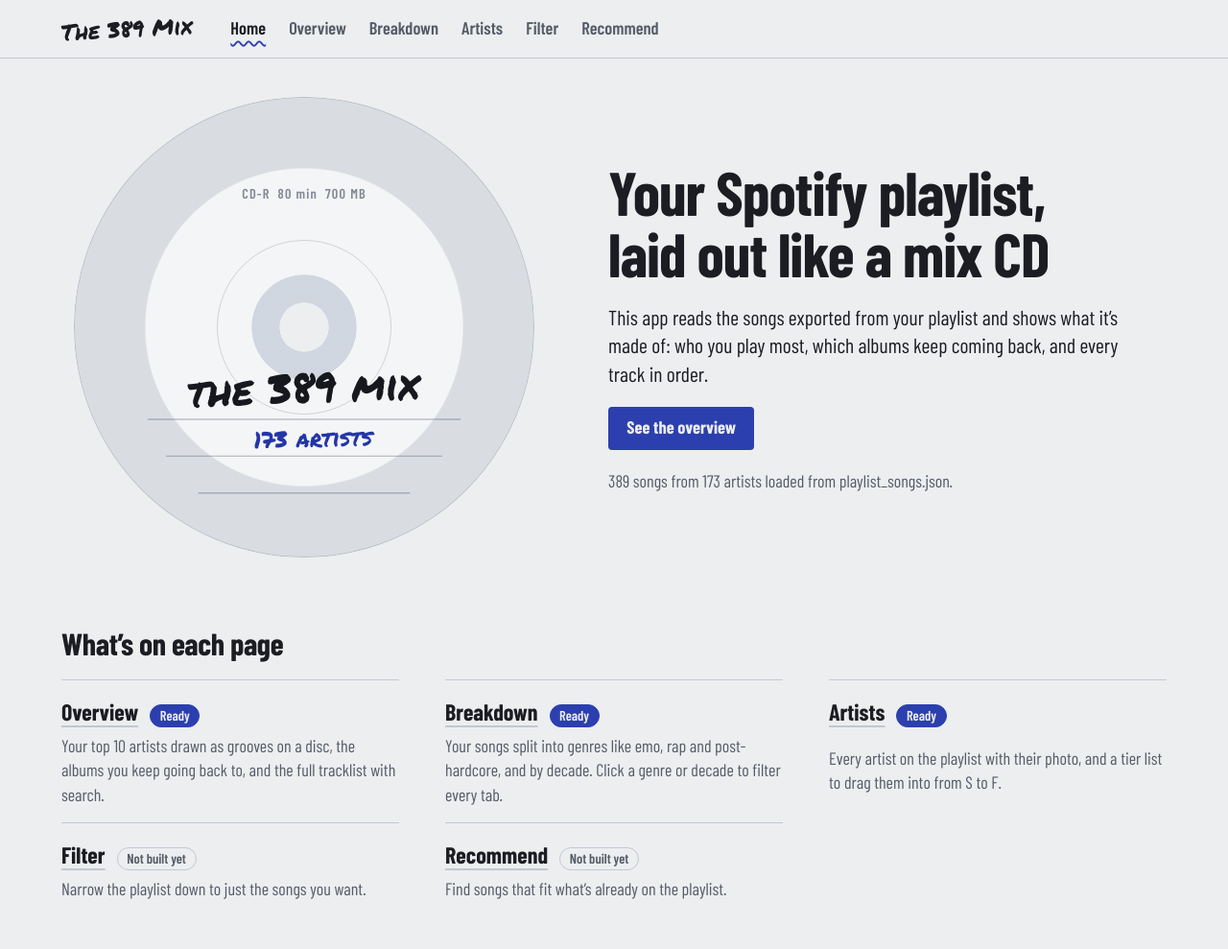
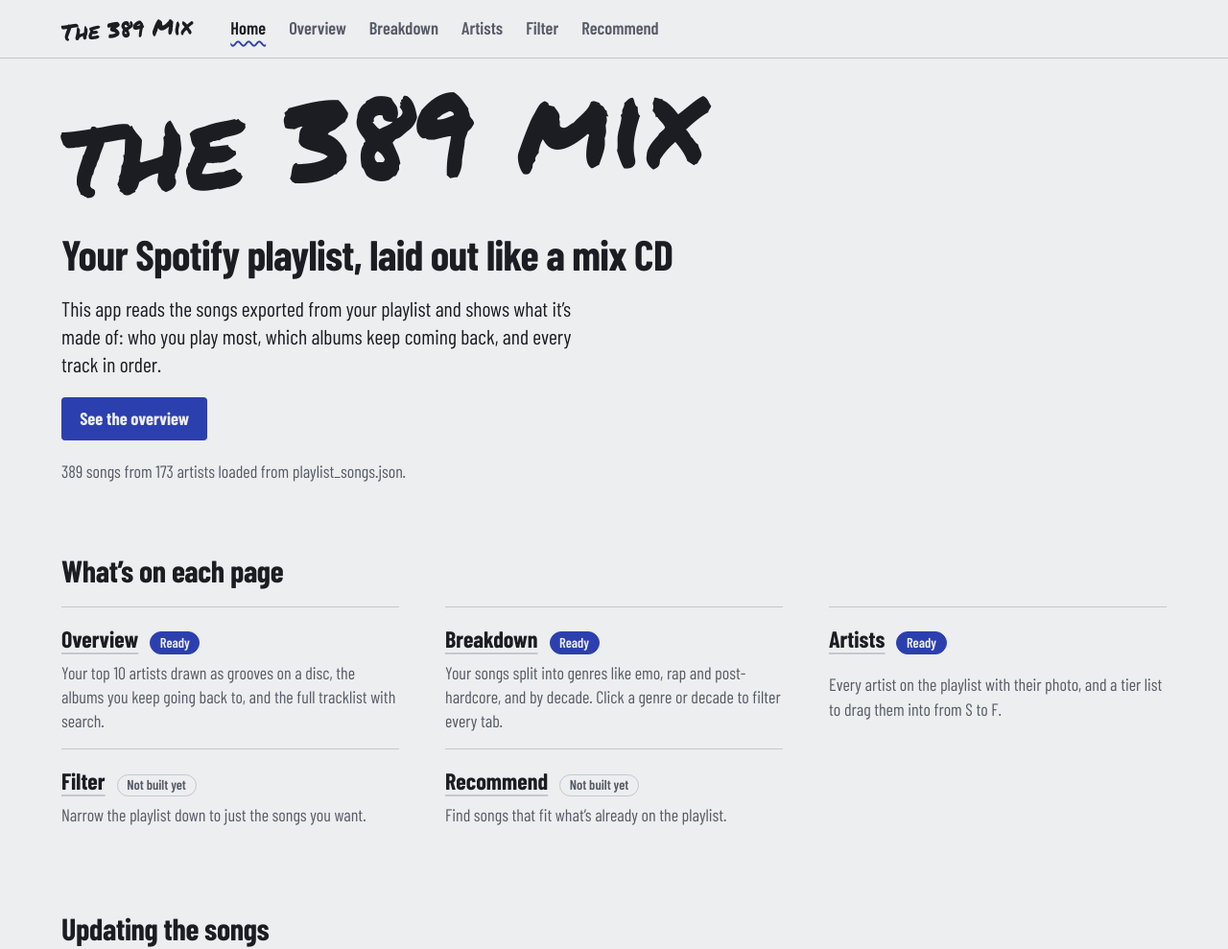
Before and after one commit to EthanC306/liner-notes, a website built with Vite: page index.html in a window 1280 px wide. Shown: the top 989 px of the page at 96% size. Built offline with nearby package versions, Linux system fonts and the light colour scheme.

Commit message:
Removed the cd from the homepage

```diff
--- a/src/pages/home.js
+++ b/src/pages/home.js
@@ -1,9 +1,7 @@
-import { labelDisc } from "./label-disc.js";
-
 export function render(root, { songs, artists }) {
   root.innerHTML = `
-  <header class="hero">
-    <div class="disc-col">${labelDisc(`the ${songs.length} mix`, `${artists.length} artists`)}</div>
+  <header class="hero home-hero">
+    <p class="mix-title">the ${songs.length} mix</p>
     <div class="hero-text">
       <h1 tabindex="-1">Your Spotify playlist, laid out like a mix CD</h1>
       <p class="lede">This app reads the songs exported from your playlist and shows what it’s made of: who you play most, which albums keep coming back, and every track in order.</p>
--- a/src/style.css
+++ b/src/style.css
@@ -777,3 +777,13 @@
   .time-legend { font-size: .8rem; gap: .15rem .75rem; padding-block: .45rem; }
   .time-legend li { gap: .3rem; }
 }
+
+/* ---------- home: the mix's name in Sharpie, the information underneath ---------- */
+.home-hero { grid-template-columns: minmax(0, 1fr); gap: 1.75rem; align-items: start; }
+.mix-title {
+  font-family: var(--f-marker); font-size: clamp(3.5rem, 11vw, 7.5rem); line-height: .95; margin: 0;
+  transform: rotate(-3deg); transform-origin: left center; white-space: nowrap;
+}
+.home-hero .hero-text { max-width: 44rem; }
+.home-hero h1 { font-size: clamp(1.9rem, 4vw, 2.75rem); }
+@media (max-width: 760px) { .home-hero .hero-text { order: 0; } }
```
